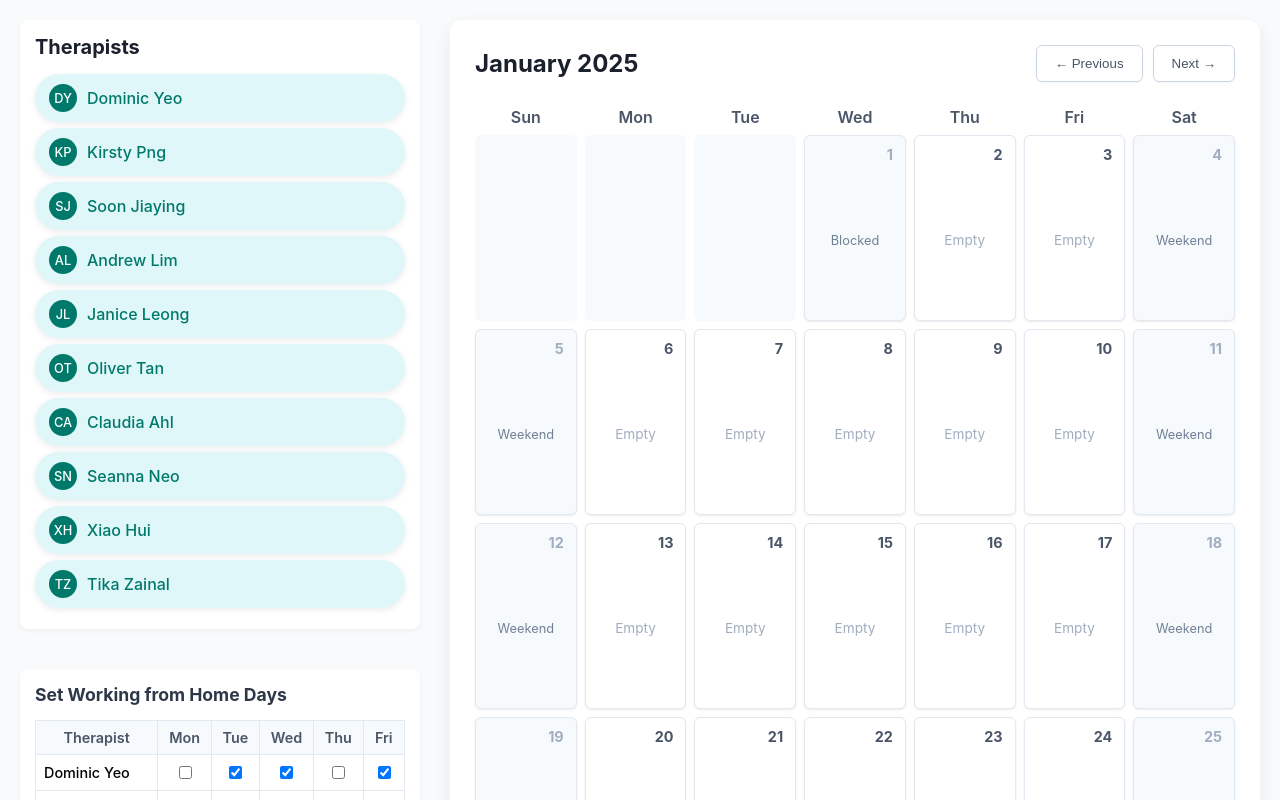
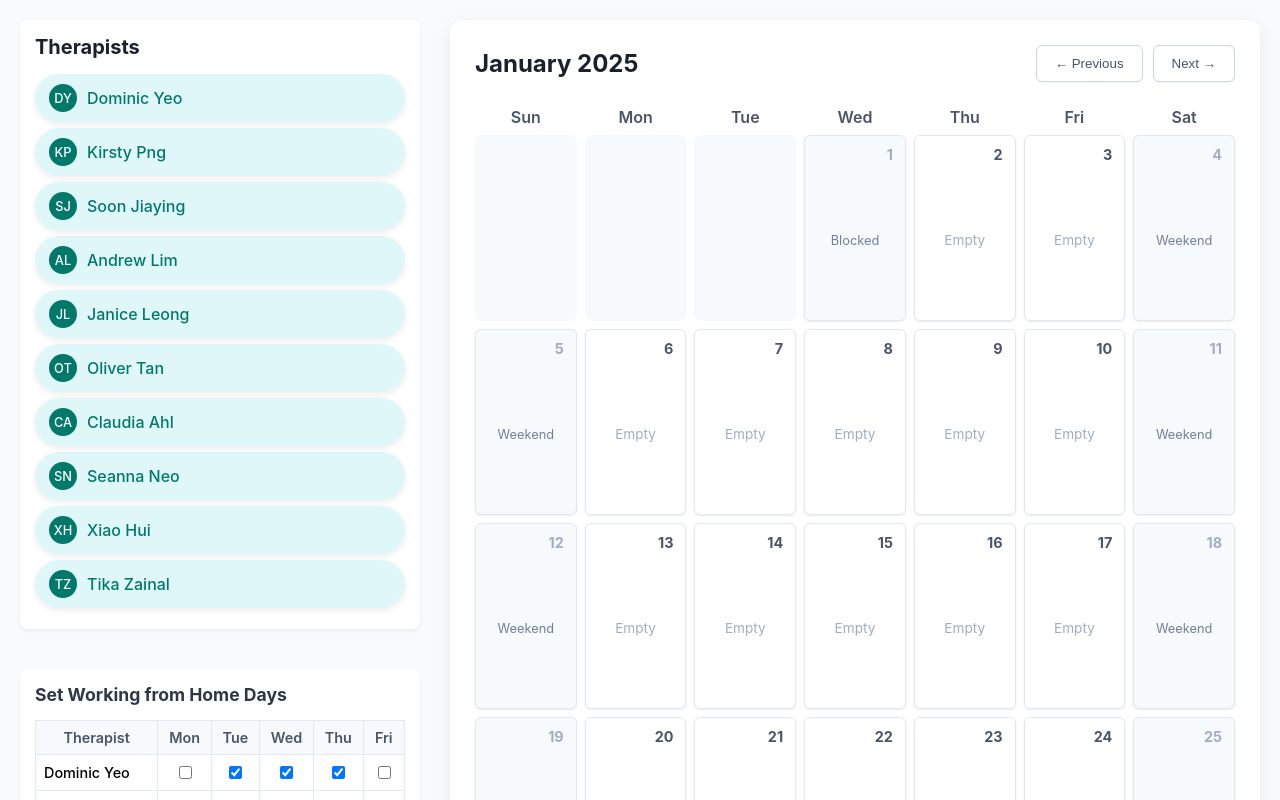
Before and after one commit to jxhnthan/hwb-crisis-rostering, a React (Create React App) app: page / in a window 1280 px wide. Shown: the top 800 px of the page. Built offline with nearby package versions, Linux system fonts and the light colour scheme.

Commit message:
Update App.js

```diff
--- a/src/App.js
+++ b/src/App.js
@@ -318,7 +318,7 @@ const App = () => {
   const [workingFromHome, setWorkingFromHome] = useState(
     // Update this section
     {
-      "Dominic Yeo": { Monday: false, Tuesday: true, Wednesday: true, Thursday: false, Friday: true },
+      "Dominic Yeo": { Monday: false, Tuesday: true, Wednesday: true, Thursday: true, Friday: false },
       "Kirsty Png": { Monday: false, Tuesday: false, Wednesday: true, Thursday: false, Friday: false },
       "Soon Jiaying": { Monday: false, Tuesday: false, Wednesday: false, Thursday: false, Friday: true },
       "Andrew Lim": { Monday: false, Tuesday: false, Wednesday: false, Thursday: false, Friday: true },
@@ -327,7 +327,7 @@ const App = () => {
       "Claudia Ahl": { Monday: false, Tuesday: false, Wednesday: false, Thursday: true, Friday: false },
       "Seanna Neo": { Monday: false, Tuesday: true, Wednesday: false, Thursday: false, Friday: false },
       "Xiao Hui": { Monday: false, Tuesday: false, Wednesday: false, Thursday: true, Friday: false },
-      "Tika Zainal": { Monday: false, Tuesday: true, Wednesday: true, Thursday: false, Friday: true },
+      "Tika Zainal": { Monday: false, Tuesday: true, Wednesday: true, Thursday: true, Friday: false },
     }
   );
 
```
